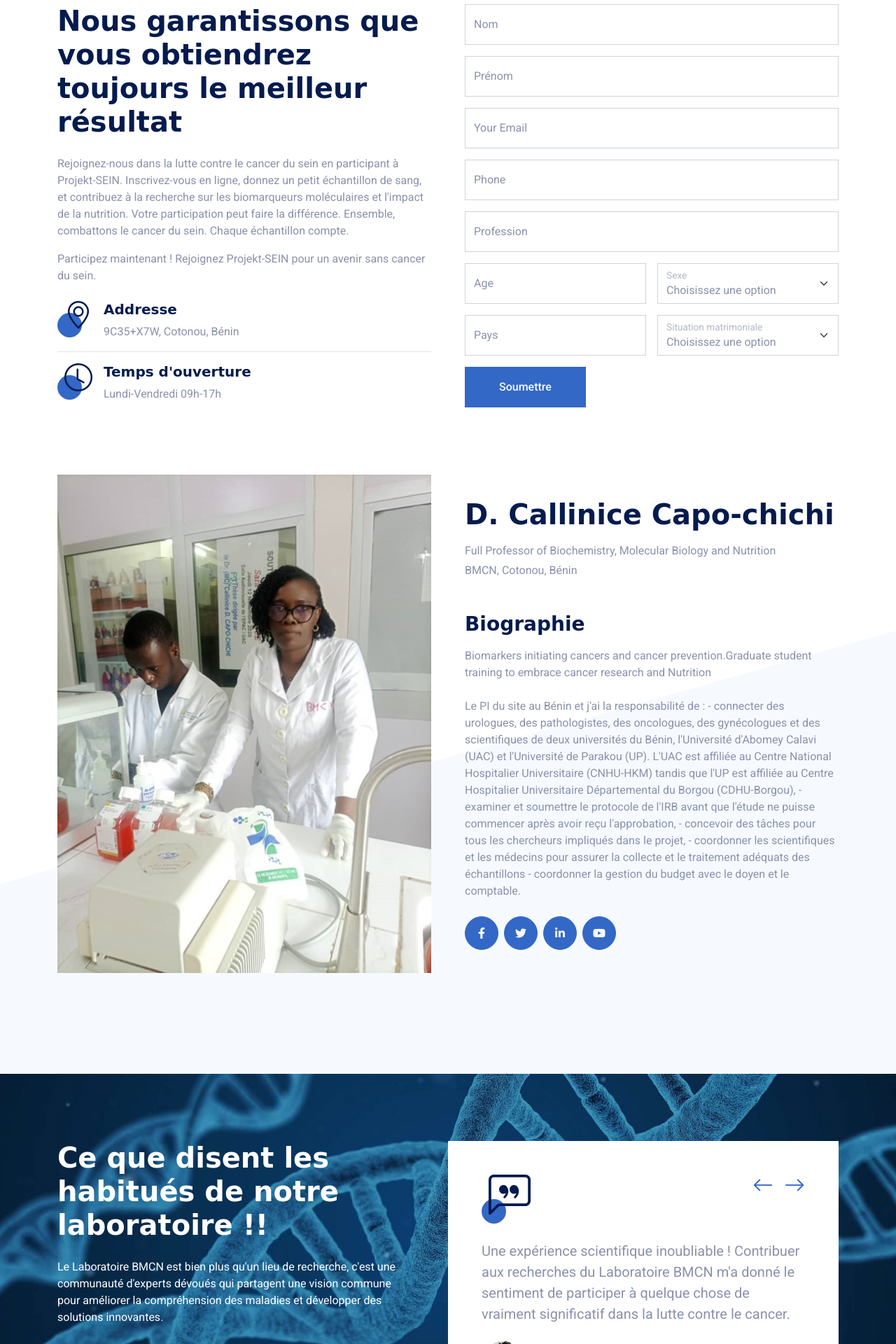
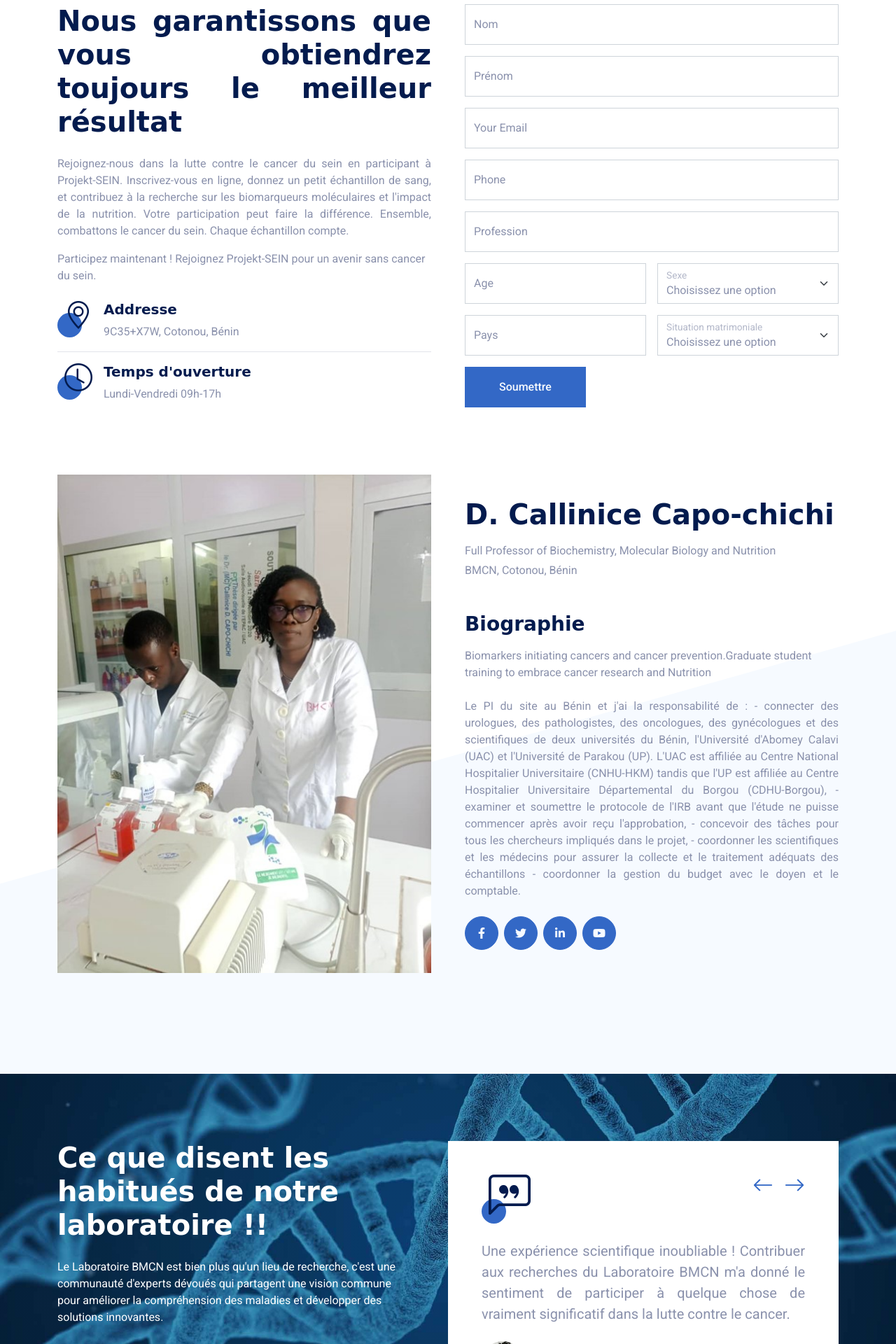
Before and after one commit to Gbelian/LBMCN, a Django app: page / in a window 1280 px wide. Shown: the part 4200-6120 px from the top of the page at 70% size. Run offline with Django 5.2, Linux system fonts and the light colour scheme; data that the repository does not hold is empty; some libraries are stand-ins or nearby versions; some web fonts are replaced.

Commit message:
mise à joure

```diff
--- a/Website/templates/Website/appoinment.html
+++ b/Website/templates/Website/appoinment.html
@@ -44,9 +44,9 @@
         <div class="container">
             <div class="row g-5">
                 <div class="col-lg-6 wow fadeInUp" data-wow-delay="0.1s">
-                    <h1 class="display-6 mb-4">Nous garantissons que vous obtiendrez toujours le meilleur résultat</h1>
-                    <p>Rejoignez-nous dans la lutte contre le cancer du sein en participant à Projekt-SEIN. Inscrivez-vous en ligne, donnez un petit échantillon de sang, et contribuez à la recherche sur les biomarqueurs moléculaires et l'impact de la nutrition. Votre participation peut faire la différence. Ensemble, combattons le cancer du sein. Chaque échantillon compte.</p>
-                    <p class="mb-4">Participez maintenant ! Rejoignez Projekt-SEIN pour un avenir sans cancer du sein. </p>
+                    <h1 class="display-6 mb-4" style="text-align: justify;">Nous garantissons que vous obtiendrez toujours le meilleur résultat</h1>
+                    <p style="text-align: justify;">Rejoignez-nous dans la lutte contre le cancer du sein en participant à Projekt-SEIN. Inscrivez-vous en ligne, donnez un petit échantillon de sang, et contribuez à la recherche sur les biomarqueurs moléculaires et l'impact de la nutrition. Votre participation peut faire la différence. Ensemble, combattons le cancer du sein. Chaque échantillon compte.</p>
+                    <p class="mb-4"  style="text-align: justify;">Participez maintenant ! Rejoignez Projekt-SEIN pour un avenir sans cancer du sein. </p>
                     <div class="d-flex align-items-start wow fadeIn" data-wow-delay="0.3s">
                         <div class="icon-box-primary">
                             <i class="bi bi-geo-alt text-dark fs-1"></i>
--- a/Website/templates/Website/confirmation.html
+++ b/Website/templates/Website/confirmation.html
@@ -44,8 +44,8 @@
         <div class="container py-5">
             <div class="text-center mx-auto wow fadeInUp" data-wow-delay="0.1s" style="max-width: 600px;">
                 <h1 class="display-6 mb-3">Contactez - nous</h1>
-                <p class="mb-5">Pour toute question, suggestion ou demande d'information, n'hésitez pas à remplir le formulaire ci-dessous. Nous nous engageons à vous répondre dans les plus brefs délais.</p>
-                <p class="mb-5">
+                <p class="mb-5" >Pour toute question, suggestion ou demande d'information, n'hésitez pas à remplir le formulaire ci-dessous. Nous nous engageons à vous répondre dans les plus brefs délais.</p>
+                <p class="mb-5" style="text-align: justify;">
                     Inscription réussie ! Merci de nous avoir faire confiance. Nous vous contacterons dans les plus bref délaie!
                 </p>
             </div>
--- a/Website/templates/Website/index.html
+++ b/Website/templates/Website/index.html
@@ -32,8 +32,8 @@
                             <div class="container">
                                 <div class="row {% if forloop.first %}justify-content-start{% else %}justify-content-end{% endif %}">
                                     <div class="col-lg-7 {% if forloop.first %}text-start{% else %}text-end{% endif %}">
-                                        <h1 class="display-1 text-white animated {% if forloop.first %}slideInRight{% else %}slideInLeft{% endif %} mb-3">{{ publicite.titre }}</h1>
-                                        <p class="mb-5 animated {% if forloop.first %}slideInRight{% else %}slideInLeft{% endif %}">{{ publicite.contenu }}</p>
+                                        <h1 class="display-1 text-white animated {% if forloop.first %}slideInRight{% else %}slideInLeft{% endif %} mb-3"  style="text-align: justify;">{{ publicite.titre }}</h1>
+                                        <p class="mb-5 animated {% if forloop.first %}slideInRight{% else %}slideInLeft{% endif %}" style="text-align: justify;">{{ publicite.contenu }}</p>
                                         <a href="{{ publicite.pdf.url }}" class="btn btn-primary py-3 px-5 animated {% if forloop.first %}slideInRight{% else %}slideInLeft{% endif %}">Explorez</a>
                                     </div>
                                 </div>
@@ -82,8 +82,8 @@
                     </div>
                 </div>
                 <div class="col-lg-6 wow fadeIn" data-wow-delay="0.5s">
-                    <h1 class="display-6 mb-4">Laboratoire de Biomarqueurs Moléculaires en Cancérologie et Nutrition</h1>
-                    <p class="mb-4">Un laboratoire de recherche et d'analyse des biomarqueurs moléculaires initiateurs des cancers et l'utilisation de la nutrition pour leur prévention et restauration des déficits moléculaires provocants les cancers et maladies cardio-vasculaires.</p>
+                    <h1 class="display-6 mb-4" >Laboratoire de Biomarqueurs Moléculaires en Cancérologie et Nutrition</h1>
+                    <p class="mb-4" style="text-align: justify;">Un laboratoire de recherche et d'analyse des biomarqueurs moléculaires initiateurs des cancers et l'utilisation de la nutrition pour leur prévention et restauration des déficits moléculaires provocants les cancers et maladies cardio-vasculaires.</p>
                     <div class="row g-4 g-sm-5 justify-content-center">
                         <div class="col-sm-6">
                             <div class="about-fact btn-square flex-column rounded-circle bg-primary ms-sm-auto">
@@ -261,7 +261,7 @@
         <div class="container py-5">
             <div class="text-center mx-auto wow fadeInUp" data-wow-delay="0.1s" style="max-width: 600px;">
                 <h1 class="display-6 mb-3">Service de laboratoire fiable et de haute qualité</h1>
-                <p class="mb-5">Laboratoire universitaire travaillant en collaboration avec les médecins et chercheurs nationaux et internationaux.</p>
+                <p class="mb-5" style="text-align: justify;">Laboratoire universitaire travaillant en collaboration avec les médecins et chercheurs nationaux et internationaux.</p>
             </div>
             <div class="row g-4">
                 <div class="col-lg-3 col-md-6 wow fadeInUp" data-wow-delay="0.1s">
@@ -335,8 +335,8 @@
         <div class="container">
             <div class="row g-5">
                 <div class="col-lg-6 wow fadeInUp" data-wow-delay="0.1s">
-                    <h1 class="display-6 mb-4">Nous garantissons que vous obtiendrez toujours le meilleur résultat</h1>
-                    <p>Rejoignez-nous dans la lutte contre le cancer du sein en participant à Projekt-SEIN. Inscrivez-vous en ligne, donnez un petit échantillon de sang, et contribuez à la recherche sur les biomarqueurs moléculaires et l'impact de la nutrition. Votre participation peut faire la différence. Ensemble, combattons le cancer du sein. Chaque échantillon compte.</p>
+                    <h1 class="display-6 mb-4" style="text-align: justify;" >Nous garantissons que vous obtiendrez toujours le meilleur résultat</h1>
+                    <p style="text-align: justify;">Rejoignez-nous dans la lutte contre le cancer du sein en participant à Projekt-SEIN. Inscrivez-vous en ligne, donnez un petit échantillon de sang, et contribuez à la recherche sur les biomarqueurs moléculaires et l'impact de la nutrition. Votre participation peut faire la différence. Ensemble, combattons le cancer du sein. Chaque échantillon compte.</p>
                     <p class="mb-4">Participez maintenant ! Rejoignez Projekt-SEIN pour un avenir sans cancer du sein. </p>
                     <div class="d-flex align-items-start wow fadeIn" data-wow-delay="0.3s">
                         <div class="icon-box-primary">
@@ -457,8 +457,8 @@
                     <p class="mb-1">Full Professor of Biochemistry, Molecular Biology and Nutrition</p>
                     <p class="mb-5">BMCN, Cotonou, Bénin</p>
                     <h3 class="mb-3">Biographie</h3>
-                    <p class="mb-4">Biomarkers initiating cancers and cancer prevention.Graduate student training to embrace cancer research and Nutrition</p>
-                    <p class="mb-4">Le PI du site au Bénin et j'ai la responsabilité de :
+                    <p class="mb-4" >Biomarkers initiating cancers and cancer prevention.Graduate student training to embrace cancer research and Nutrition</p>
+                    <p class="mb-4" style="text-align: justify;">Le PI du site au Bénin et j'ai la responsabilité de :
                         - connecter des urologues, des pathologistes, des oncologues, des gynécologues et des scientifiques de deux universités du Bénin, l'Université d'Abomey Calavi (UAC) et l'Université de Parakou (UP). L'UAC est affiliée au Centre National Hospitalier Universitaire (CNHU-HKM) tandis que l'UP est affiliée au Centre Hospitalier Universitaire Départemental du Borgou (CDHU-Borgou),
                         - examiner et soumettre le protocole de l'IRB avant que l'étude ne puisse commencer après avoir reçu l'approbation,
                         - concevoir des tâches pour tous les chercheurs impliqués dans le projet,
@@ -519,7 +519,7 @@
                             <div class="icon-box-primary mb-4">
                                 <i class="bi bi-chat-left-quote text-dark"></i>
                             </div>
-                            <p class="fs-5 mb-4">Une expérience scientifique inoubliable ! Contribuer aux recherches du Laboratoire BMCN m'a donné le sentiment de participer à quelque chose de vraiment significatif dans la lutte contre le cancer.</p>
+                            <p class="fs-5 mb-4" style="text-align: justify;">Une expérience scientifique inoubliable ! Contribuer aux recherches du Laboratoire BMCN m'a donné le sentiment de participer à quelque chose de vraiment significatif dans la lutte contre le cancer.</p>
                             <div class="d-flex align-items-center">
 
                                 <img class="flex-shrink-0" src="{% static 'Website/img/testimonial-1.jpg' %}" alt="">
@@ -533,7 +533,7 @@
                             <div class="icon-box-primary mb-4">
                                 <i class="bi bi-chat-left-quote text-dark"></i>
                             </div>
-                            <p class="fs-5 mb-4">La collaboration avec le Laboratoire BMCN a été extrêmement enrichissante. Leur approche multidisciplinaire et leur utilisation de technologies de pointe ouvrent de nouvelles perspectives passionnantes dans la recherche biomédicale.</p>
+                            <p class="fs-5 mb-4" style="text-align: justify;">La collaboration avec le Laboratoire BMCN a été extrêmement enrichissante. Leur approche multidisciplinaire et leur utilisation de technologies de pointe ouvrent de nouvelles perspectives passionnantes dans la recherche biomédicale.</p>
                             <div class="d-flex align-items-center">
                                 <img class="flex-shrink-0" src="{% static 'Website/img/testimonial-2.jpg' %}" alt="">
                                 <div class="ps-3">
--- a/Website/templates/Website/team.html
+++ b/Website/templates/Website/team.html
@@ -52,7 +52,7 @@
                     <p class="mb-5">BMCN, Cotonou, Bénin</p>
                     <h3 class="mb-3">Biographie</h3>
                     <p class="mb-4">Biomarkers initiating cancers and cancer prevention.Graduate student training to embrace cancer research and Nutrition</p>
-                    <p class="mb-4">Le PI du site au Bénin et j'ai la responsabilité de :
+                    <p class="mb-4"  style="text-align: justify;">Le PI du site au Bénin et j'ai la responsabilité de :
                         - connecter des urologues, des pathologistes, des oncologues, des gynécologues et des scientifiques de deux universités du Bénin, l'Université d'Abomey Calavi (UAC) et l'Université de Parakou (UP). L'UAC est affiliée au Centre National Hospitalier Universitaire (CNHU-HKM) tandis que l'UP est affiliée au Centre Hospitalier Universitaire Départemental du Borgou (CDHU-Borgou),
                         - examiner et soumettre le protocole de l'IRB avant que l'étude ne puisse commencer après avoir reçu l'approbation,
                         - concevoir des tâches pour tous les chercheurs impliqués dans le projet,
```
Also changed, not shown: Website/templates/Website/about.html (+9 -9 lines), Website/templates/Website/service.html (+8 -8 lines), Website/templates/Website/testimonial.html (+5 -5 lines).
